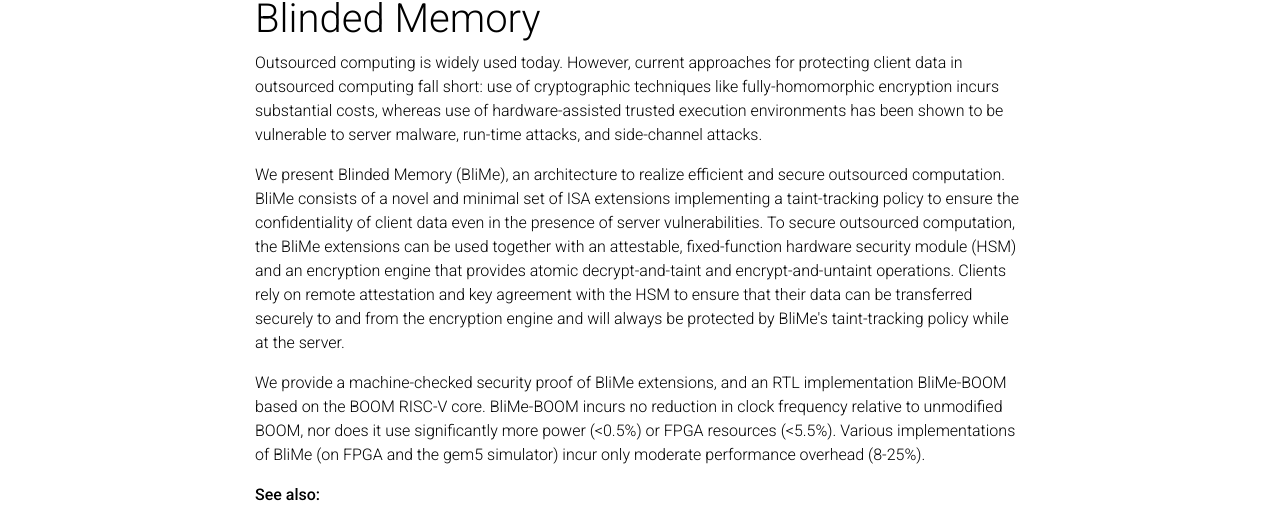
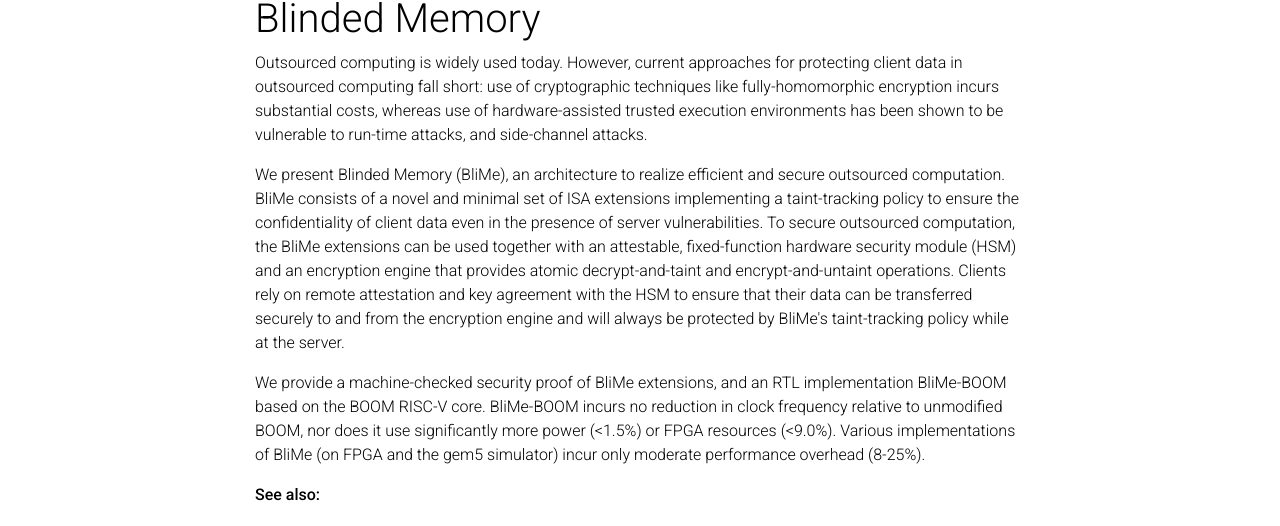
Before and after one commit to ssg-research/ssg-research.github.io, a Jekyll site: the page built from blime/index.html, in a window 1280 px wide and 1195 px high. Shown: the part 110-636 px from the top of the window. Built offline with Jekyll 4.4.1, drawn with Linux system fonts in a browser that asks for light colours; comment, search, counter and statistics services are not loaded; a style sheet for code colours, icons or effects is not loaded.

Commit message:
Update index.html
Try to fix the obsolete abstract

```diff
--- a/blime/index.html
+++ b/blime/index.html
@@ -4,11 +4,11 @@ title: Blinded Memory
 ---
 <h1>Blinded Memory</h1>
 
-<p>Outsourced computing is widely used today. However, current approaches for protecting client data in outsourced computing fall short: use of cryptographic techniques like fully-homomorphic encryption incurs substantial costs, whereas use of hardware-assisted trusted execution environments has been shown to be vulnerable to server malware, run-time attacks, and side-channel attacks.</p>
+<p>Outsourced computing is widely used today. However, current approaches for protecting client data in outsourced computing fall short: use of cryptographic techniques like fully-homomorphic encryption incurs substantial costs, whereas use of hardware-assisted trusted execution environments has been shown to be vulnerable to run-time attacks, and side-channel attacks.</p>
 
 <p>We present Blinded Memory (BliMe), an architecture to realize efficient and secure outsourced computation. BliMe consists of a novel and minimal set of ISA extensions implementing a taint-tracking policy to ensure the confidentiality of client data even in the presence of server vulnerabilities. To secure outsourced computation, the BliMe extensions can be used together with an attestable, fixed-function hardware security module (HSM) and an encryption engine that provides atomic decrypt-and-taint and encrypt-and-untaint operations. Clients rely on remote attestation and key agreement with the HSM to ensure that their data can be transferred securely to and from the encryption engine and will always be protected by BliMe's taint-tracking policy while at the server.</p>
 
-<p>We provide a machine-checked security proof of BliMe extensions, and an RTL implementation BliMe-BOOM based on the BOOM RISC-V core. BliMe-BOOM incurs no reduction in clock frequency relative to unmodified BOOM, nor does it use significantly more power (<0.5%) or FPGA resources (<5.5%). Various implementations of BliMe (on FPGA and the gem5 simulator) incur only moderate performance overhead (8-25%).</p>
+<p>We provide a machine-checked security proof of BliMe extensions, and an RTL implementation BliMe-BOOM based on the BOOM RISC-V core. BliMe-BOOM incurs no reduction in clock frequency relative to unmodified BOOM, nor does it use significantly more power (<1.5%) or FPGA resources (<9.0%). Various implementations of BliMe (on FPGA and the gem5 simulator) incur only moderate performance overhead (8-25%).</p>
 
 <p><strong>See also:</strong></p>
 <ul>
```
